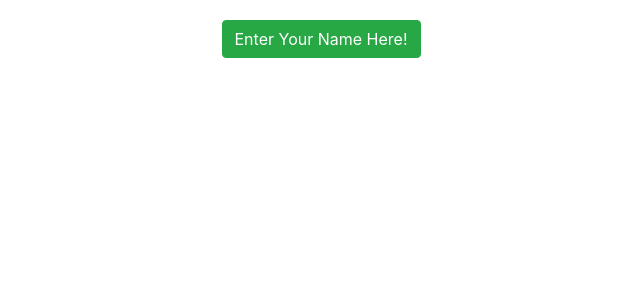
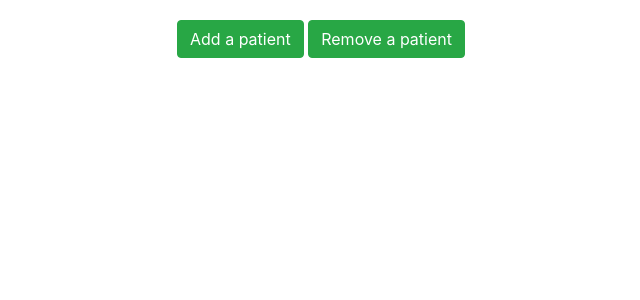
Before and after one commit to shareefelhadidi/CS431-WPE, a Flask app: page / in a window 1280 px wide. Shown: the top 300 px of the page, without its empty margins (319-959 px from the left). Run offline with Flask 2, Linux system fonts and the light colour scheme; some libraries are stand-ins or nearby versions.

Commit message:
added second webpage

```diff
--- a/app.py
+++ b/app.py
@@ -10,9 +10,13 @@ host = 'http://127.0.0.1:5000/'
 def index():
     return render_template('index.html')
 
+@app.route('/')
+def deletepage():
+    return render_template('deletepage.html')
 
-@app.route('/name', methods=['POST', 'GET'])
-def name():
+
+@app.route('/addname', methods=['POST', 'GET'])
+def addname():
     error = None
     if request.method == 'POST':
         result = valid_name(request.form['FirstName'], request.form['LastName'])
@@ -22,6 +26,16 @@ def name():
             error = 'invalid input name'
     return render_template('input.html', error=error)
 
+@app.route('/removename', methods=['POST', 'GET'])
+def removename():
+    error = None
+    if request.method == 'POST':
+        result = valid_name(request.form['FirstName'], request.form['LastName'])
+        if result:
+            return render_template('input.html', error=error, result=result)
+        else:
+            error = 'invalid input name'
+    return render_template('input.html', error=error)
 
 def valid_name(first_name, last_name):
     connection = sql.connect('database.db')
--- a/templates/index.html
+++ b/templates/index.html
@@ -10,7 +10,8 @@
 <body>
 <div class="container-sm">
     <div class="card-body" align="center">
-        <a class="btn btn-success" href="/name" role="button">Enter Your Name Here!</a>
+        <a class="btn btn-success" href="/addname" role="button">Add a patient</a>
+        <a class="btn btn-success" href="/removename" role="button">Remove a patient</a>
     </div>
 </div>
 
--- a/templates/input.html
+++ b/templates/input.html
@@ -12,7 +12,7 @@
     <div class="card-body">
         <h2 class="card-title">Enter Your Name</h2>
 
-        <form action="/name" method="POST">
+        <form action="/addname" method="POST">
             <div class="form-group">
                 <label for="FirstName">First Name</label>
                 <input type="text" name="FirstName" required class="form-control">
```
Also changed, not shown: templates/deletepage.html (added, +10 -0 lines).
